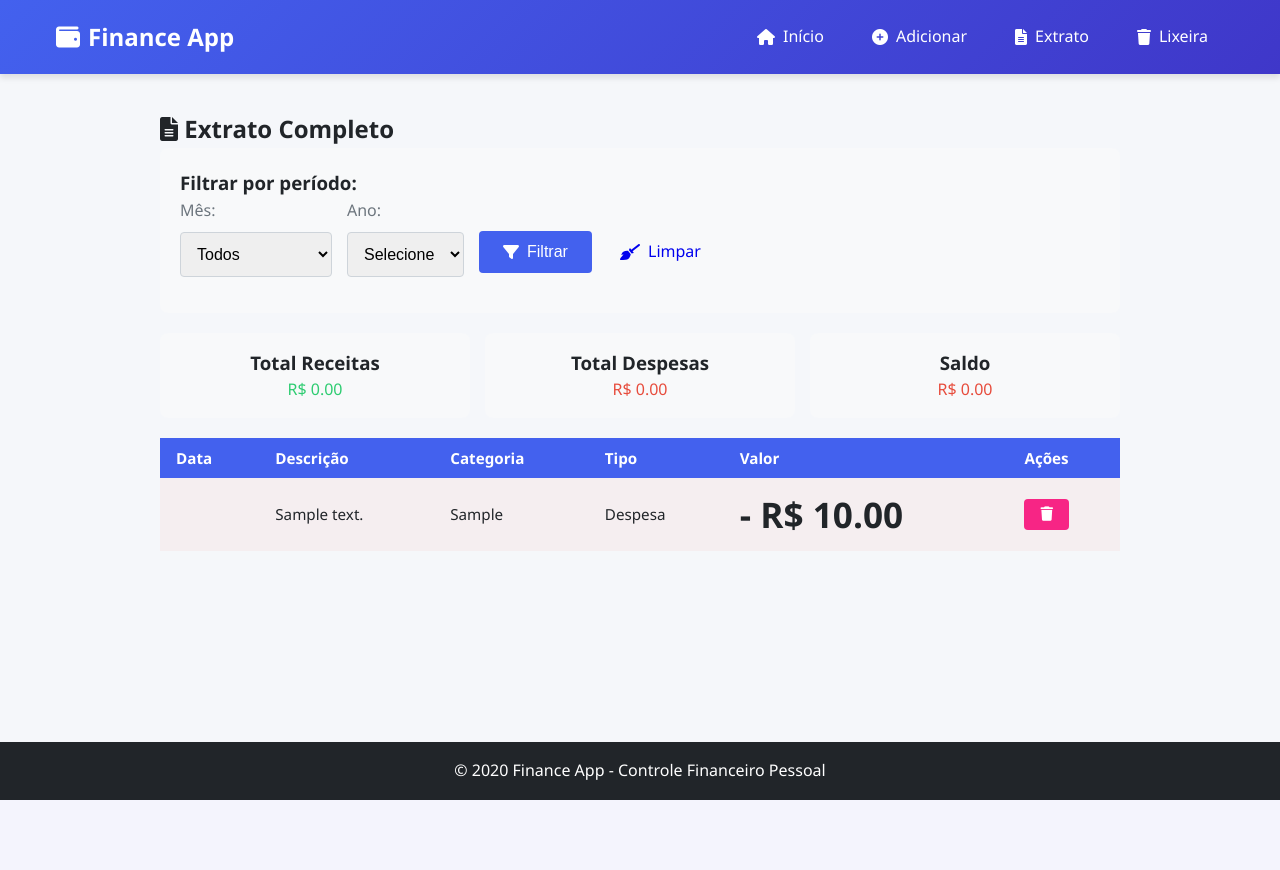
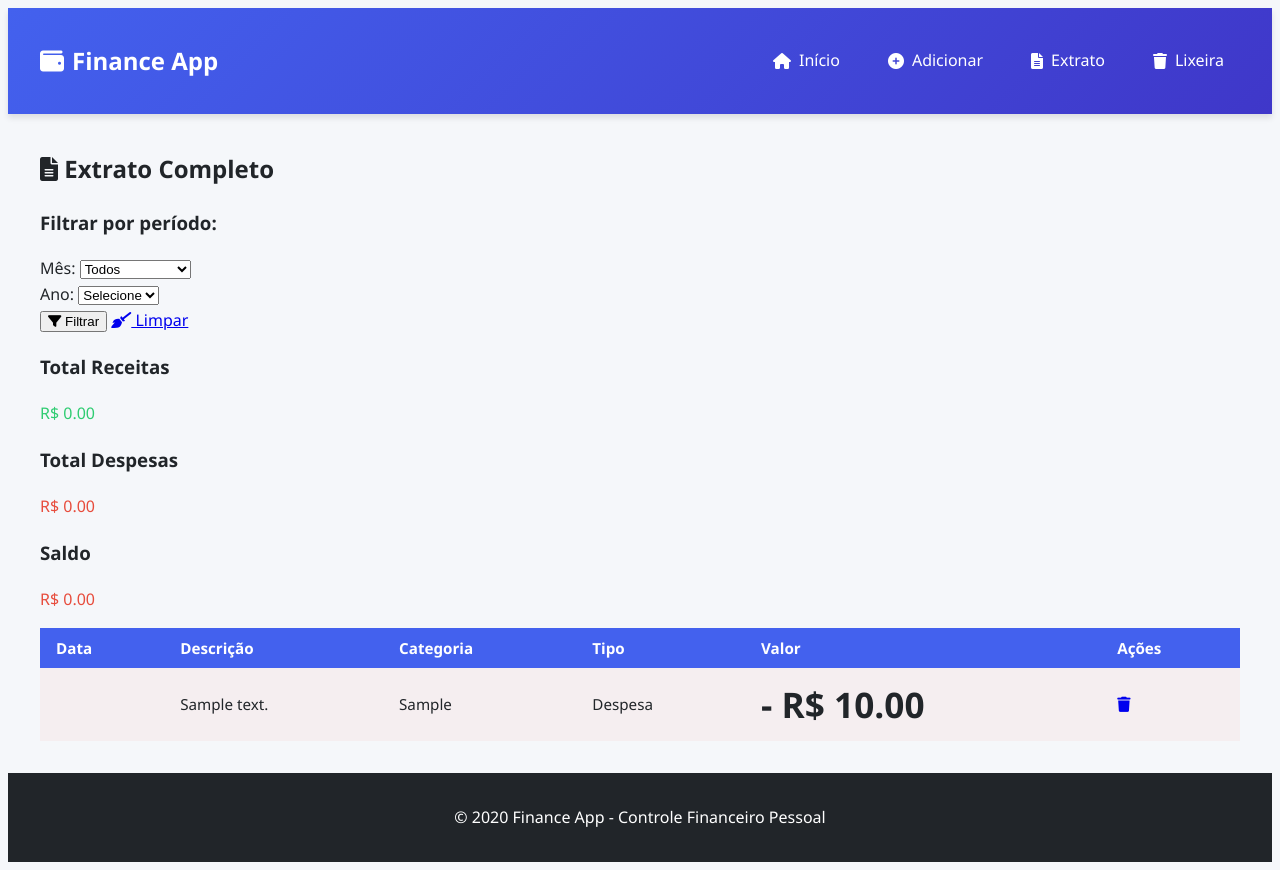
Before and after one commit to Rodrigolu25/contas-rodrigo, a Flask app: template templates/extrato.html in a window 1280 px wide. Before the commit the page ends 800 px from the top, so only its background shows below. Run offline with Flask 3, Linux system fonts and the light colour scheme; tables that the repository leaves empty hold one stand-in row (Sample ...); the template is opened without the code that fills it: values named after a table or form of the project are taken from there, most other values are stand-ins (such as "Sample title", 1, 10 or a date in 2020).

Commit message:
Update style.css

```diff
--- a/static/style.css
+++ b/static/style.css
@@ -1,12 +1,4 @@
-:root {
-    /* Cores principais */
-    --primary-color: #4361ee;
-    --primary-dark: #3a56d4;
-    --secondary-color: #3f37c9;
-    --success-color: #4cc9f0;
-    --danger-color: #f72585;
-    --warning-color: #f8961e;
-    --info-color: #4895ef;
+:root { /* Cores principais */ --primary-color: #4361ee; --primary-dark: #3a56d4; --secondary-color: #3f37c9; --success-color: #4cc9f0; --danger-color: #f72585; --warning-color: #f8961e; --info-color: #4895ef;
 
 /* Tons de cinza */
 --light-color: #f8f9fa;
@@ -39,392 +31,73 @@
 /* Transições */
 --transition-fast: 0.15s ease;
 --transition-normal: 0.3s ease;
+
 }
 
 /* Reset e estilos base */
-* {
-    margin: 0;
-    padding: 0;
-    box-sizing: border-box;
-}
 
-body {
-    font-family: 'Segoe UI', 'Roboto', sans-serif;
-    line-height: 1.6;
-    color: var(--dark-color);
-    background-color: #f5f7fa;
-    min-height: 100vh;
-    display: flex;
-    flex-direction: column;
-}
+{ margin: 0; padding: 0; box-sizing: border-box; }
 
-/* Layout principal */
-header {
-    background: linear-gradient(135deg, var(--primary-color), var(--secondary-color));
-    color: white;
-    padding: var(--spacing-md) 0;
-    box-shadow: var(--shadow-md);
-    position: sticky;
-    top: 0;
-    z-index: 1000;
-}
 
-.header-container {
-    max-width: 1200px;
-    margin: 0 auto;
-    padding: 0 var(--spacing-md);
-    display: flex;
-    justify-content: space-between;
-    align-items: center;
-}
+body { font-family: 'Segoe UI', 'Roboto', sans-serif; line-height: 1.6; color: var(--dark-color); background-color: #f5f7fa; min-height: 100vh; display: flex; flex-direction: column; }
 
-header h1 {
-    font-size: 1.5rem;
-    font-weight: 600;
-    display: flex;
-    align-items: center;
-    gap: var(--spacing-sm);
-}
+header { background: linear-gradient(135deg, var(--primary-color), var(--secondary-color)); color: white; padding: var(--spacing-md) 0; box-shadow: var(--shadow-md); position: sticky; top: 0; z-index: 1000; }
 
-nav ul {
-    display: flex;
-    list-style: none;
-    gap: var(--spacing-md);
-}
+.header-container { max-width: 1200px; margin: 0 auto; padding: 0 var(--spacing-md); display: flex; justify-content: space-between; align-items: center; }
 
-nav ul li a {
-    color: white;
-    text-decoration: none;
-    font-weight: 500;
-    padding: var(--spacing-sm) var(--spacing-md);
-    border-radius: var(--border-radius-sm);
-    transition: var(--transition-fast);
-    display: flex;
-    align-items: center;
-    gap: var(--spacing-sm);
-}
+header h1 { font-size: 1.5rem; font-weight: 600; display: flex; align-items: center; gap: var(--spacing-sm); }
 
-nav ul li a:hover,
-nav ul li a.active {
-    background-color: rgba(255, 255, 255, 0.2);
-}
+nav ul { display: flex; list-style: none; gap: var(--spacing-md); }
 
-main {
-    flex: 1;
-    padding: var(--spacing-md);
-    max-width: 1200px;
-    width: 100%;
-    margin: 0 auto;
-}
+nav ul li a { color: white; text-decoration: none; font-weight: 500; padding: var(--spacing-sm) var(--spacing-md); border-radius: var(--border-radius-sm); transition: var(--transition-fast); display: flex; align-items: center; gap: var(--spacing-sm); }
 
-footer {
-    background-color: var(--dark-color);
-    color: white;
-    text-align: center;
-    padding: var(--spacing-md) 0;
-    margin-top: auto;
-}
+nav ul li a:hover, nav ul li a.active { background-color: rgba(255, 255, 255, 0.2); }
 
-/* Cards e containers */
-.card {
-    background: white;
-    border-radius: var(--border-radius-md);
-    box-shadow: var(--shadow-sm);
-    padding: var(--spacing-md);
-    margin-bottom: var(--spacing-md);
-    transition: var(--transition-normal);
-}
+main { flex: 1; padding: var(--spacing-md); max-width: 1200px; width: 100%; margin: 0 auto; }
 
-.card:hover {
-    box-shadow: var(--shadow-md);
-    transform: translateY(-2px);
-}
+footer { background-color: var(--dark-color); color: white; text-align: center; padding: var(--spacing-md) 0; margin-top: auto; }
 
-/* Dashboard */
-.dashboard {
-    display: grid;
-    grid-template-columns: repeat(auto-fit, minmax(300px, 1fr));
-    gap: var(--spacing-md);
-    margin-top: var(--spacing-md);
-}
+.card { background: white; border-radius: var(--border-radius-md); box-shadow: var(--shadow-sm); padding: var(--spacing-md); margin-bottom: var(--spacing-md); transition: var(--transition-normal); }
 
-.balance-card {
-    background: white;
-    padding: var(--spacing-lg);
-    border-radius: var(--border-radius-md);
-    box-shadow: var(--shadow-sm);
-    text-align: center;
-    border-top: 4px solid var(--primary-color);
-}
+.card:hover { box-shadow: var(--shadow-md); transform: translateY(-2px); }
 
-.balance-card h2 {
-    color: var(--dark-gray);
-    font-size: 1.2rem;
-    margin-bottom: var(--spacing-sm);
-}
+.dashboard { display: grid; grid-template-columns: repeat(auto-fit, minmax(300px, 1fr)); gap: var(--spacing-md); margin-top: var(--spacing-md); }
 
-.amount {
-    font-size: 2.2rem;
-    font-weight: 700;
-    margin: var(--spacing-sm) 0;
-}
+.balance-card { background: white; padding: var(--spacing-lg); border-radius: var(--border-radius-md); box-shadow: var(--shadow-sm); text-align: center; border-top: 4px solid var(--primary-color); }
 
-.positive {
-    color: var(--income-color);
-}
+.balance-card h2 { color: var(--dark-gray); font-size: 1.2rem; margin-bottom: var(--spacing-sm); }
 
-.negative {
-    color: var(--expense-color);
-}
+.amount { font-size: 2.2rem; font-weight: 700; margin: var(--spacing-sm) 0; }
 
-.stats {
-    display: grid;
-    grid-template-columns: repeat(auto-fit, minmax(250px, 1fr));
-    gap: var(--spacing-md);
-}
+.positive { color: var(--income-color); }
 
-.stat-card {
-    background: white;
-    padding: var(--spacing-md);
-    border-radius: var(--border-radius-md);
-    box-shadow: var(--shadow-sm);
-    text-align: center;
-}
+.negative { color: var(--expense-color); }
 
-.stat-card.income {
-    border-top: 4px solid var(--income-color);
-}
+.stats { display: grid; grid-template-columns: repeat(auto-fit, minmax(250px, 1fr)); gap: var(--spacing-md); }
 
-.stat-card.expense {
-    border-top: 4px solid var(--expense-color);
-}
+.stat-card { background: white; padding: var(--spacing-md); border-radius: var(--border-radius-md); box-shadow: var(--shadow-sm); text-align: center; }
 
-/* Tabelas */
-.table-responsive {
-    overflow-x: auto;
-    margin: var(--spacing-md) 0;
-}
+.stat-card.income { border-top: 4px solid var(--income-color); }
 
-.transaction-table {
-    width: 100%;
-    border-collapse: collapse;
-    font-size: 0.95rem;
-}
+.stat-card.expense { border-top: 4px solid var(--expense-color); }
 
-.transaction-table th {
-    background-color: var(--primary-color);
-    color: white;
-    padding: var(--spacing-sm) var(--spacing-md);
-    text-align: left;
-}
+.table-responsive { overflow-x: auto; margin: var(--spacing-md) 0; }
 
-.transaction-table td {
-    padding: var(--spacing-sm) var(--spacing-md);
-    border-bottom: 1px solid var(--light-gray);
-}
+.transaction-table { width: 100%; border-collapse: collapse; font-size: 0.95rem; }
 
-.transaction-table tr:last-child td {
-    border-bottom: none;
-}
+.transaction-table th { background-color: var(--primary-color); color: white; padding: var(--spacing-sm) var(--spacing-md); text-align: left; }
 
-.transaction-table tr.income {
-    background-color: rgba(46, 204, 113, 0.05);
-}
+.transaction-table td { padding: var(--spacing-sm) var(--spacing-md); border-bottom: 1px solid var(--light-gray); }
 
-.transaction-table tr.expense {
-    background-color: rgba(231, 76, 60, 0.05);
-}
+.transaction-table tr:last-child td { border-bottom: none; }
 
-.transaction-table tr:hover {
-    background-color: rgba(0, 0, 0, 0.02);
-}
+.transaction-table tr.income { background-color: rgba(46, 204, 113, 0.05); }
 
-/* Botões */
-.btn {
-    display: inline-flex;
-    align-items: center;
-    justify-content: center;
-    gap: var(--spacing-sm);
-    padding: 0.75rem 1.5rem;
-    font-size: 1rem;
-    font-weight: 500;
-    border: none;
-    border-radius: var(--border-radius-sm);
-    cursor: pointer;
-    transition: var(--transition-normal);
-    text-decoration: none;
-}
+.transaction-table tr.expense { background-color: rgba(231, 76, 60, 0.05); }
 
-.btn-primary {
-    background-color: var(--primary-color);
-    color: white;
-}
+.transaction-table tr:hover { background-color: rgba(0, 0, 0, 0.02); }
 
-.btn-primary:hover {
-    background-color: var(--primary-dark);
-    transform: translateY(-2px);
-}
-
-.btn-secondary {
-    background-color: var(--secondary-color);
-    color: white;
-}
-
-.btn-danger {
-    background-color: var(--danger-color);
-    color: white;
-}
-
-.btn-outline {
-    background: transparent;
-    border: 2px solid var(--primary-color);
-    color: var(--primary-color);
-}
-
-.btn-outline:hover {
-    background-color: var(--primary-color);
-    color: white;
-}
-
-.btn-sm {
-    padding: 0.5rem 1rem;
-    font-size: 0.9rem;
-}
-
-.btn-block {
-    display: block;
-    width: 100%;
-}
-
-/* Formulários */
-.form-group {
-    margin-bottom: var(--spacing-md);
-}
-
-.form-group label {
-    display: block;
-    margin-bottom: var(--spacing-sm);
-    font-weight: 500;
-    color: var(--dark-gray);
-}
-
-.form-group input,
-.form-group select {
-    width: 100%;
-    padding: 0.75rem;
-    border: 1px solid var(--medium-gray);
-    border-radius: var(--border-radius-sm);
-    font-size: 1rem;
-    transition: var(--transition-fast);
-}
-
-.form-group input:focus,
-.form-group select:focus {
-    outline: none;
-    border-color: var(--primary-color);
-    box-shadow: 0 0 0 3px rgba(67, 97, 238, 0.2);
-}
-
-.radio-group {
-    margin: var(--spacing-md) 0;
-}
-
-.radio-group label {
-    display: inline;
-    margin-right: var(--spacing-md);
-}
-
-.radio-group div {
-    margin-top: var(--spacing-sm);
-    display: flex;
-    gap: var(--spacing-md);
-}
-
-/* Mensagens flash */
-.flash-messages {
-    position: fixed;
-    top: var(--spacing-md);
-    right: var(--spacing-md);
-    z-index: 1100;
-    display: flex;
-    flex-direction: column;
-    gap: var(--spacing-sm);
-    max-width: 400px;
-    width: 100%;
-}
-
-.flash {
-    padding: var(--spacing-md);
-    border-radius: var(--border-radius-sm);
-    display: flex;
-    align-items: center;
-    justify-content: space-between;
-    box-shadow: var(--shadow-lg);
-    animation: slideIn 0.3s ease-out;
-    position: relative;
-    overflow: hidden;
-}
-
-.flash::before {
-    content: '';
-    position: absolute;
-    left: 0;
-    top: 0;
-    bottom: 0;
-    width: 5px;
-}
-
-.flash.success {
-    background-color: #d4edda;
-    color: #155724;
-}
-
-.flash.success::before {
-    background-color: var(--income-color);
-}
-
-.flash.error {
-    background-color: #f8d7da;
-    color: #721c24;
-}
-
-.flash.error::before {
-    background-color: var(--expense-color);
-}
-
-.flash-icon {
-    margin-right: var(--spacing-sm);
-    font-size: 1.2rem;
-}
-
-.flash-close {
-    margin-left: var(--spacing-md);
-    cursor: pointer;
-    opacity: 0.7;
-    transition: var(--transition-fast);
-}
-
-.flash-close:hover {
-    opacity: 1;
-}
-
-@keyframes slideIn {
-    from {
-        transform: translateX(100%);
-        opacity: 0;
-    }
-    to {
-        transform: translateX(0);
-        opacity: 1;
-    }
-}
-
-/* Responsividade */
-@media (max-width: 768px) {
-    .header-container {
-        flex-direction: column;
-        gap: var(--spacing-md);
-    }
+@media (max-width: 768px) { .header-container { flex-direction: column; gap: var(--spacing-md); }
 
 nav ul {
     flex-wrap: wrap;
@@ -442,84 +115,6 @@
 .flash-messages {
     left: var(--spacing-md);
     right: var(--spacing-md);
-        max-width: none;
-    }
 }
 
-/* Efeitos especiais */
-.ripple {
-    position: relative;
-    overflow: hidden;
 }
-
-.ripple:after {
-    content: "";
-    display: block;
-    position: absolute;
-    width: 100%;
-    height: 100%;
-    top: 0;
-    left: 0;
-    pointer-events: none;
-    background-image: radial-gradient(circle, #fff 10%, transparent 10.01%);
-    background-repeat: no-repeat;
-    background-position: 50%;
-    transform: scale(10, 10);
-    opacity: 0;
-    transition: transform .5s, opacity 1s;
-}
-
-.ripple:active:after {
-    transform: scale(0, 0);
-    opacity: .3;
-    transition: 0s;
-}
-
-/* Estilos específicos para o extrato */
-.extrato {
-    max-width: 1000px;
-    margin: 0 auto;
-    padding: 20px;
-}
-
-.filtro-container {
-    background-color: #f8f9fa;
-    padding: 20px;
-    border-radius: 8px;
-    margin-bottom: 20px;
-}
-
-.filtro-form {
-    display: flex;
-    flex-wrap: wrap;
-    gap: 15px;
-    align-items: flex-end;
-}
-
-.summary {
-    display: flex;
-    justify-content: space-between;
-    margin-bottom: 20px;
-    gap: 15px;
-}
-
-.summary-item {
-    flex: 1;
-    background-color: #f8f9fa;
-    padding: 15px;
-    border-radius: 8px;
-    text-align: center;
-}
-
-.no-transactions {
-    text-align: center;
-    padding: 40px;
-    background-color: #f8f9fa;
-    border-radius: 8px;
-}
-
-/* Estilos específicos para a lixeira */
-.trash-actions {
-    margin-top: 20px;
-    text-align: right;
-}
```
Lines whose indentation alone changed are shown as unchanged.
